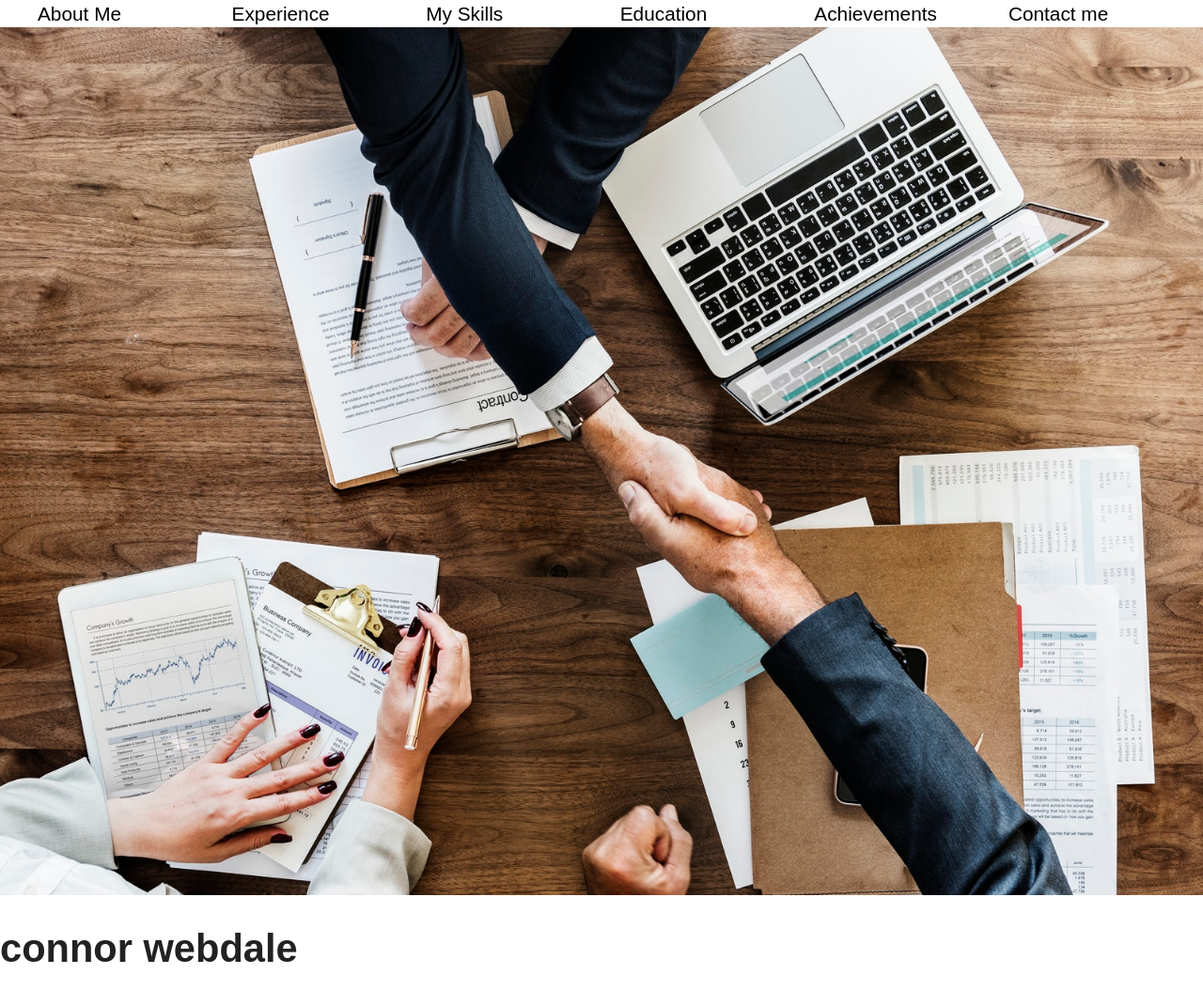
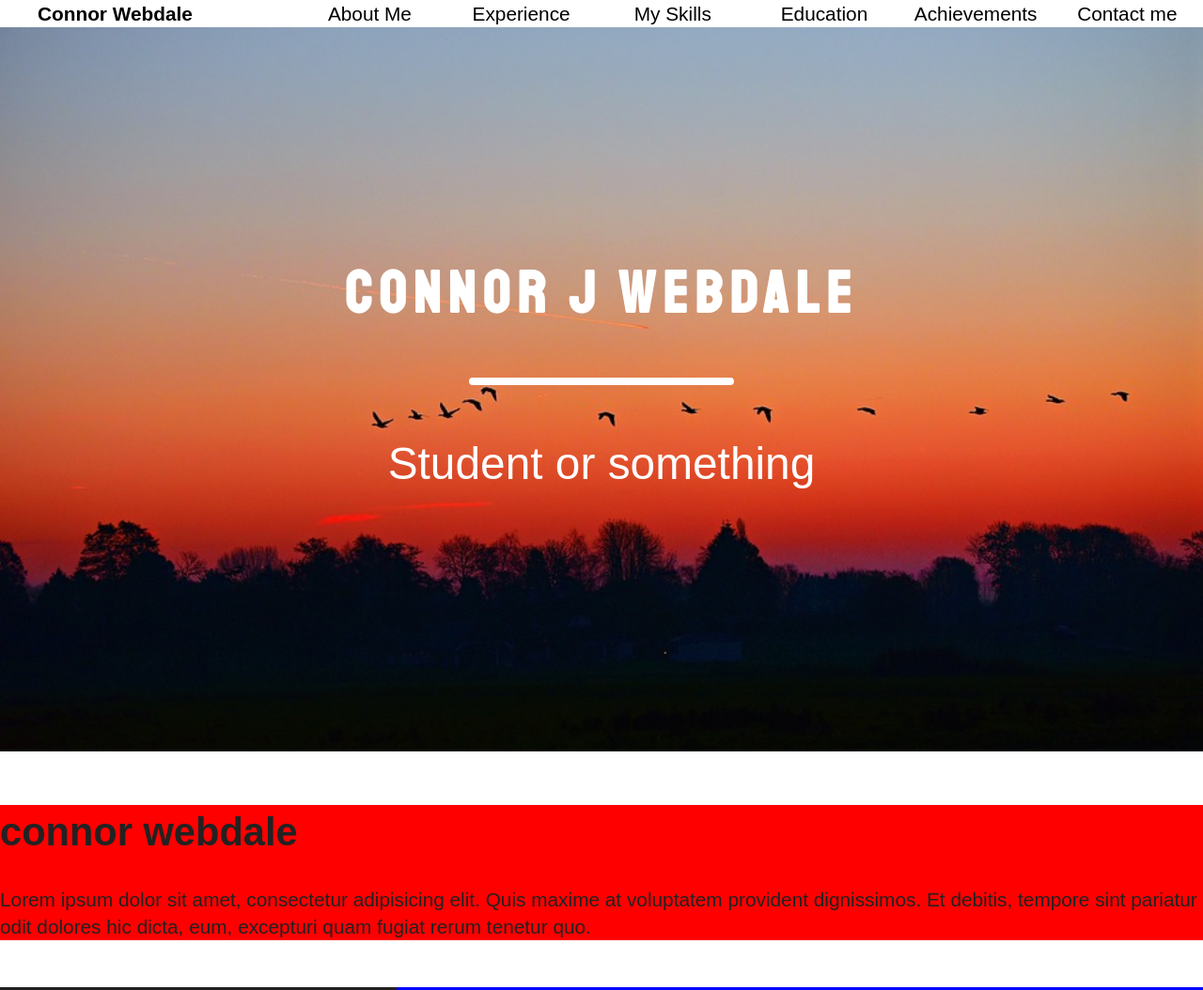
Before and after one commit to CWebdale006/new_portfolio, a plain HTML site: page index.html in a window 1280 px wide. Shown: the top 1054 px of the page at 94% size. Drawn offline with nearby package versions, Linux system fonts and the light colour scheme; a web font is replaced by a local one.

Commit message:
Nav, Background, Positioning
Changed the navigation bar links and location of each link. Added a fixed background with my name over it. Added styles to alternate the background of section elements.

```diff
--- a/css/styles.css
+++ b/css/styles.css
@@ -10,7 +10,7 @@
 */
 
 /*Imported Fonts*/
-@import url('https://fonts.googleapis.com/css?family=Muli');
+@import url('https://fonts.googleapis.com/css?family=Muli|Staatliches');
 
 /*HTML and Body Styles */
 html {
@@ -27,9 +27,67 @@ img {
     width: 100%;
 }
 
+strong {
+    font-weight: bold;
+}
+
+section:nth-of-type(odd) {
+    background-color: red;
+}
+
+section:nth-of-type(even) {
+    background-color: blue;
+}
+
+div#fixedBackground {
+    background-image: url("../img/sunset.jpg");
+    background-position: center;
+    background-repeat: no-repeat;
+    background-attachment: fixed;
+    background-size: cover;
+    min-height: 800px;
+    line-height: 800px;
+    text-align: center;
+}
+
+div#fixedBackground main {
+    color: white;
+    line-height: 1.5;
+    display: inline-block;
+    vertical-align: middle;
+}
+
+div#fixedBackground main h1 {
+    font-size: 3em;
+    font-family: 'Staatliches', cursive;
+    letter-spacing: 8px;
+}
+
+div#fixedBackground main hr {
+    width: 50%;
+    border: 4px solid white;
+    height: 0;
+    margin: 0 auto;
+    border-radius: 5px;
+}
+
+div#fixedBackground main p {
+    font-size: 2.3em;
+}
+
 /*Navigation Styles*/
 nav#horizontal {
     width: 100%;
+    position: fixed;
+    top: 0;
+    width: 100%;
+    background: white;
+}
+
+nav#horizontal::after {
+    content: "";
+    display: block;
+    clear: both;
 }
 
 nav#horizontal ul {
@@ -38,8 +96,16 @@ nav#horizontal ul {
 
 nav#horizontal ul li {
     float: left;
-    width: 16.66%;
+    width: 13%;
     list-style: none;
+}
+
+nav#horizontal li:first-of-type {
+    width: 22%;
+}
+
+nav#horizontal li:not(:first-of-type) {
+    text-align: center;
 }
 
 nav#horizontal ul li a {
--- a/index.html
+++ b/index.html
@@ -30,11 +30,12 @@
   <header>
     <nav id="horizontal"> <a id="navicon" href="#"><img src="" alt="" /></a>
       <ul>
-        <li><a href="index.html">About Me</a></li>
-        <li><a href="#experience">Experience</a></li>
-        <li><a href="#skills">My Skills</a></li>
-        <li><a href="#education">Education</a></li>
-        <li><a href="#achievements">Achievements</a></li>
+        <li><a href="index.html"><strong>Connor Webdale</strong></a></li>
+        <li><a href="#baboutMe">About Me</a></li>
+        <li><a href="#bexperience">Experience</a></li>
+        <li><a href="#bskills">My Skills</a></li>
+        <li><a href="#beducation">Education</a></li>
+        <li><a href="#bachievements">Achievements</a></li>
 
         <!--Weird having a link to a footer with short height? -->
         <li><a href="#contact">Contact me</a></li>
@@ -43,8 +44,16 @@
   </header>
 
 
-  <img src="img/placeholder.jpeg" alt="" />
+  <div id="fixedBackground">
+    <main>
+      <h1>Connor J Webdale</h1>
+      <hr>
+      <p>Student or something </p>
+    </main>
+  </div>
 
+
+  <div id="baboutMe"><br></div>
   <section id="aboutMe">
     <article>
       <h1>connor webdale</h1>
@@ -54,6 +63,7 @@
   </section>
 
 
+  <div id="bexperience"><br></div>
   <section id="experience">
     <div class="row">
       <div class="col-1-3">
@@ -70,6 +80,7 @@
   </section>
 
 
+  <div id="bskills"><br></div>
   <section id="skills">
     <!--idk-->
     <p>Lorem ipsum dolor sit amet consectetur adipisicing elit. Deleniti facilis itaque reprehenderit neque rem
@@ -78,6 +89,7 @@
   </section>
 
 
+  <div id="beducation"><br></div>
   <section id="education">
     <h1>Education</h1>
     <div class="row">
@@ -98,6 +110,7 @@
   </section>
 
 
+  <div id="bachievements"><br></div>
   <section id="achievements">
     <!--maybe just marching band-->
     <h1>Achievements</h1>
@@ -111,14 +124,7 @@
       are prepared for practice, and being a role model for others to follow.</p>
   </section>
 
-
-  <section id="hobbies">
-    <!--i think just cut this-->
-  </section>
-
-
-
-
+  <div id="bcontact"><br></div>
   <footer id="contact">
     <h1>contact me</h1>
     <p><i class="fas fa-home"></i> do we rlly need an address. </p>
```
Also changed, not shown: img/sunset.jpg (added), img/test.jpg (added).
